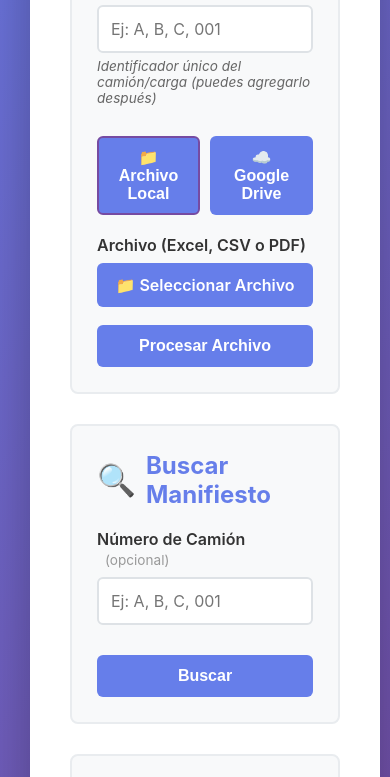
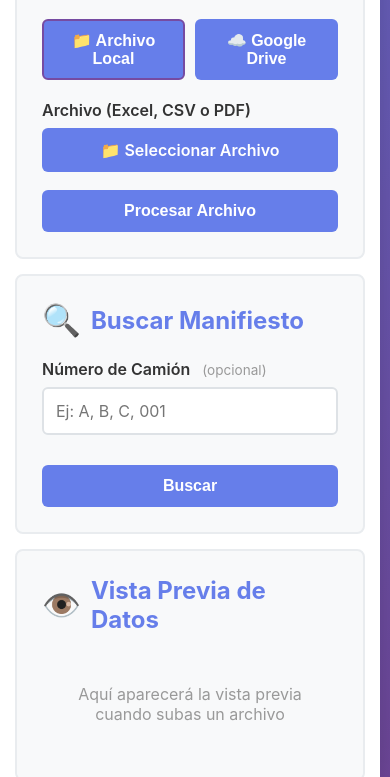
Before and after one commit to Octavio-cmd/manifest, a plain HTML site: page index.html in a window 390 px wide. Shown: the part 438-1215 px from the top of the page. Drawn offline with Linux system fonts and the light colour scheme; a script that the page names is missing.

Commit message:
Update index.html

```diff
--- a/index.html
+++ b/index.html
@@ -15,25 +15,32 @@
             font-family: -apple-system, BlinkMacSystemFont, 'Segoe UI', Roboto, Oxygen, Ubuntu, Cantarell, sans-serif;
             background: linear-gradient(135deg, #667eea 0%, #764ba2 100%);
             min-height: 100vh;
-            padding: 20px;
+            padding: 10px;
             color: #333;
+            overflow-x: hidden;
         }
 
         .container {
-            max-width: 1200px;
+            max-width: 100%;
             margin: 0 auto;
             background: white;
             border-radius: 12px;
             box-shadow: 0 20px 60px rgba(0, 0, 0, 0.3);
             overflow: hidden;
             width: 100%;
-            padding: 0;
+            box-sizing: border-box;
         }
 
         @media (max-width: 768px) {
+            body {
+                padding: 5px;
+            }
+
             .container {
-                margin: 0 10px;
                 border-radius: 8px;
+                margin: 0;
+                width: 100vw;
+                margin-left: -5px;
             }
         }
 
@@ -59,11 +66,14 @@
             display: grid;
             grid-template-columns: 1fr 1fr;
             gap: 30px;
+            box-sizing: border-box;
         }
 
         @media (max-width: 768px) {
             .content {
                 grid-template-columns: 1fr;
+                padding: 15px;
+                gap: 15px;
             }
         }
 
@@ -72,6 +82,16 @@
             padding: 25px;
             border-radius: 8px;
             border: 2px solid #e9ecef;
+            box-sizing: border-box;
+        }
+
+        .card {
+            background: #f8f9fa;
+            padding: 25px;
+            border-radius: 8px;
+            border: 2px solid #e9ecef;
+            box-sizing: border-box;
+            margin-bottom: 20px;
         }
 
         .section h2 {
@@ -350,6 +370,7 @@
             display: flex;
             gap: 10px;
             margin-bottom: 20px;
+            box-sizing: border-box;
         }
 
         .tab-btn {
@@ -362,6 +383,7 @@
             cursor: pointer;
             font-weight: 600;
             transition: all 0.3s;
+            box-sizing: border-box;
         }
 
         .tab-btn.active {
```
